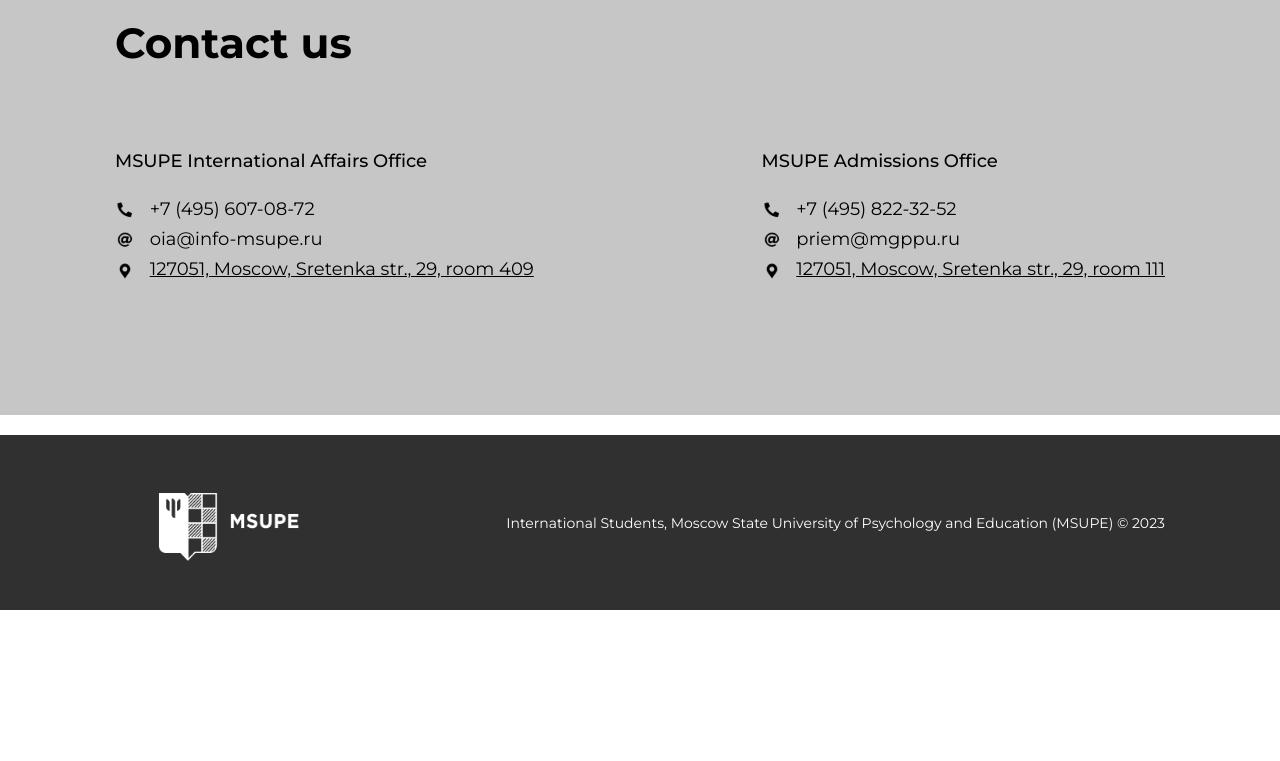
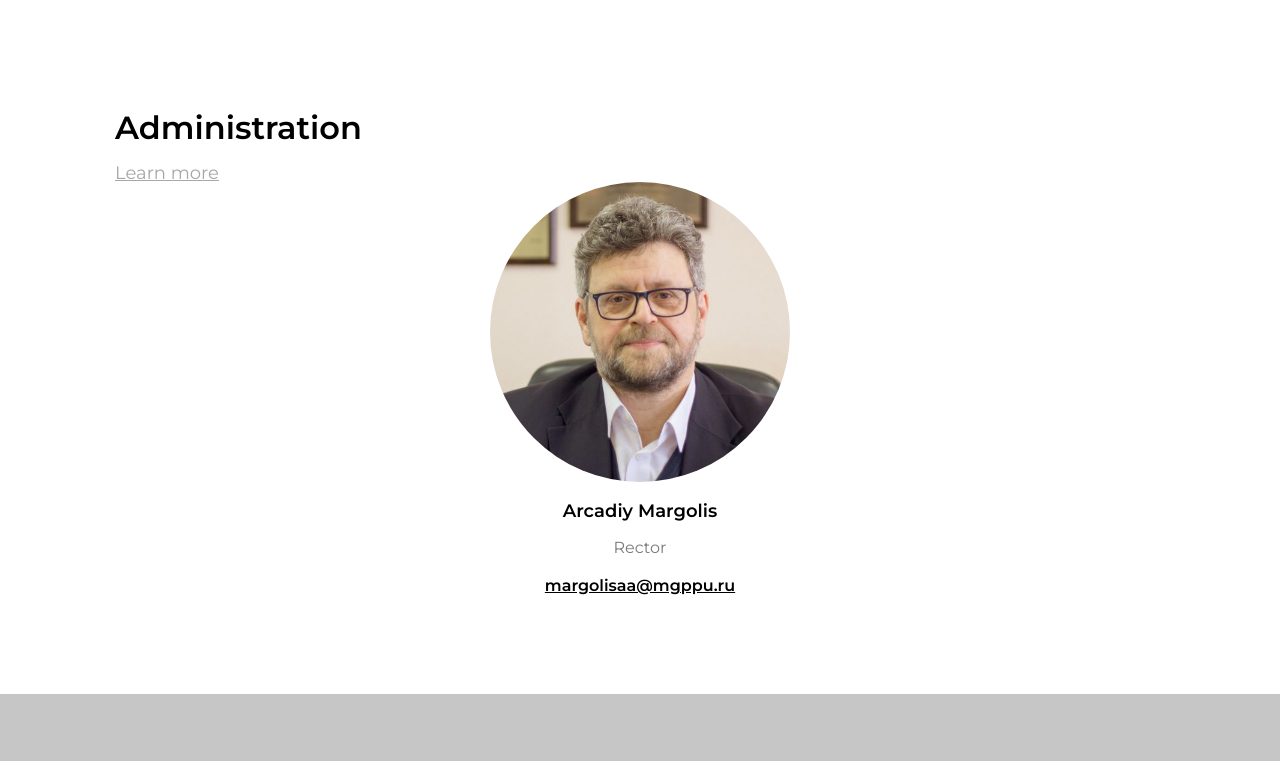
Before and after one commit to tNDMS/msupe-with-vm-test, a plain HTML site: page pages/english/about/about.html in a window 1280 px wide. Shown: the part 1608-2369 px from the top of the page. Before the commit the page ends 2218 px from the top, so only its background shows below. Drawn offline with Linux system fonts and the light colour scheme.

Commit message:
administration section

```diff
--- a/pages/english/about/about.html
+++ b/pages/english/about/about.html
@@ -113,6 +113,7 @@
 				</section>
 				<div class="about-block">
 					<div class="container about-block">
+						<h2 class="sample-title about-block__title">About MSUPE</h2>
 						<div class="about-block__body">
 							<div class="about-block__image">
 								<img src="../../../img/about/mgppu-flag.jpg" alt="">
@@ -151,6 +152,24 @@
 					</div>
 				</div>
 
+				<div class="administration">
+					<div class="container administration__container">
+						<h2 class="sample-title administration__title">Administration</h2>
+						<a class="administration__link"><span>Learn more</span></a>
+						<div class="administration__body">
+							<div class="worker-card rector">
+								<div class="worker-card__photo">
+									<img src="../../../img/workers/MSUPE_Margolis.jpg" alt="Arcadiy Margolis">
+								</div>
+								<div class="worker-card__text wc-text">
+									<div class="wc-text__title">Arcadiy Margolis</div>
+									<div class="wc-text__jobtitle">Rector</div>
+									<a href="mailto:margolisaa@mgppu.ru" class="wc-text__mail">margolisaa@mgppu.ru</a>
+								</div>
+							</div>
+						</div>
+					</div>
+				</div>
 
 				<!-- <section class="welcome">
 					<div class="container welcome__container">
--- a/pages/english/about/about.scss
+++ b/pages/english/about/about.scss
@@ -132,12 +132,11 @@
 }
 /*................................................*/
 
-
 .switch-language {
 	position: absolute;
 	top: 0;
 	right: 0;
-	padding: .2rem;
+	padding: 0.2rem;
 	&__icon {
 		display: flex;
 		justify-content: center;
@@ -154,9 +153,8 @@
 		top: -70%;
 		right: 0;
 		display: block;
-		transition: all .5s ease 0s;
+		transition: all 0.5s ease 0s;
 		transform: rotate(45deg) translate(0px, 50%);
-
 	}
 	&__menu._active {
 		top: 35px;
@@ -246,8 +244,18 @@
 		padding: 2rem 0 0 2rem;
 	}
 }
+.sample-title {
+	font-size: 3.2rem;
+	font-weight: 600;
+	margin-bottom: 3rem;
+}
 
 .about-block {
+	display: flex;
+	flex-direction: column;
+
+	&__title {
+	}
 	&__body {
 		display: grid;
 		grid-template-columns: 1fr 1fr;
@@ -258,7 +266,6 @@
 	&__image {
 		height: 46rem;
 		// background: #fff url("../../../img/about/mgppu-flag.jpg") no-repeat;
-
 	}
 	&__image img {
 		height: 46rem;
@@ -279,7 +286,6 @@
 }
 
 .text-about-block {
-
 	&__block {
 		display: flex;
 		flex-direction: column;
@@ -331,7 +337,6 @@
 	}
 }
 
-
 .achievements {
 	margin-bottom: 7rem;
 
@@ -361,13 +366,68 @@
 		font-size: 3.2rem;
 		font-weight: 500;
 		text-align: center;
+	}
+}
+
+.administration {
+	margin: 10rem 0;
+	&__title {
+		margin-bottom: 2rem;
+	}
+
+	&__link {
+		color: #a7a7a7;
+		text-decoration: underline;
+	}
+
+	&__body {
+		display: flex;
+		justify-content: center;
+		align-items: center;
+	}
+}
+
+.worker-card {
+	display: flex;
+	flex-direction: column;
+	justify-content: center;
+	align-items: center;
+	text-align: center;
+	&__photo {
+		margin-bottom: 2rem;
+	}
+	&__photo img {
+		height: 300px;
+		width: 300px;
+		border-radius: 50%;
+	}
+
+	&__text {
+	}
+}
+.rector {
+}
+.wc-text {
+	&__title {
+		font-size: 1.8rem;
+		font-weight: 600;
+		margin-bottom: 2rem;
+	}
+
+	&__jobtitle {
+		color: #7A7A7A;
+		font-size: 1.6rem;
+		margin-bottom: 2rem;
+
+	}
+
+	&__mail {
+		color: #000;
+		font-size: 1.6rem;
+		font-weight: 600;
 
 	}
 }
-
-
-
-
 
 .contacts {
 	margin-bottom: 2rem;
@@ -497,7 +557,7 @@
 		}
 	}
 
-    .achievements{
+	.achievements {
 		&__block {
 			flex-direction: column;
 		}
@@ -545,8 +605,6 @@
 			margin-bottom: 1rem;
 		}
 	}
-
-
 
 	.contacts {
 		padding: 4rem 0;
@@ -653,7 +711,6 @@
 			position: relative;
 			top: -2.2rem;
 			left: 16rem;
-
 		}
 		&__form img {
 			width: 30px;
```
Also changed, not shown: img/workers/MSUPE_Margolis.jpg (added), pages/english/about/about.css. Lines whose indentation alone changed are shown as unchanged.
